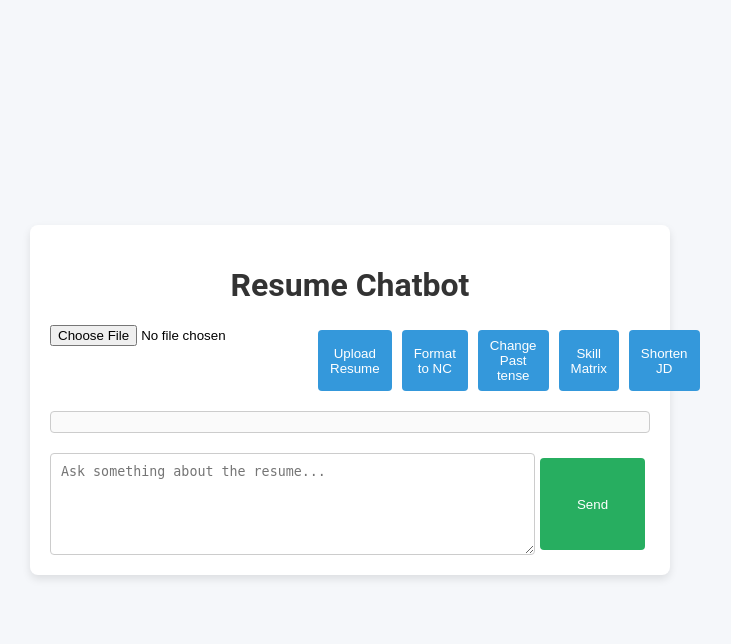
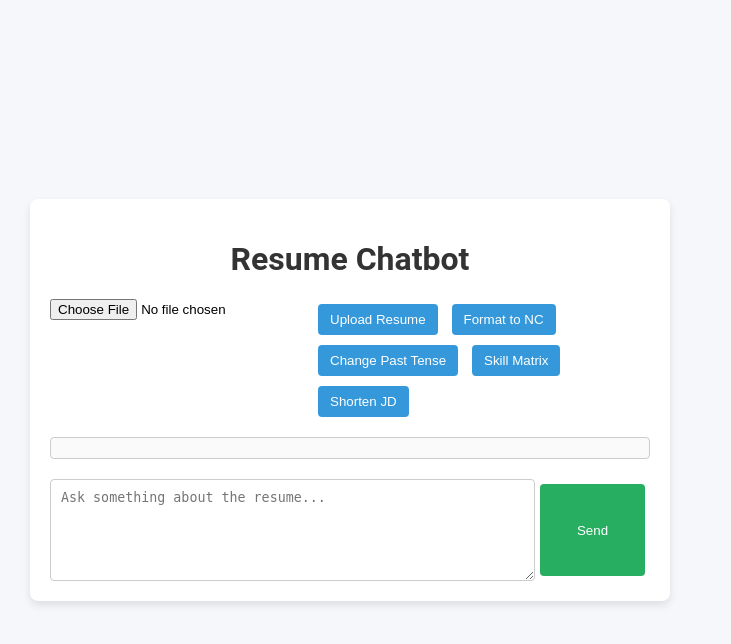
Before and after one commit to SathishPasapugazh/Resume, a Flask app: page / in a window 1280 px wide. Shown: the top 644 px of the page, without its empty margins (290-1021 px from the left). Run offline with Flask 3, Linux system fonts and the light colour scheme.

Commit message:
Update chat.html

```diff
--- a/templates/chat.html
+++ b/templates/chat.html
@@ -13,11 +13,13 @@
         <!-- Form to upload resume -->
         <form id="resumeForm" class="upload-form">
             <input type="file" id="resumeFile" name="doc" accept=".pdf,.doc,.docx" />
-            <button type="button" onclick="uploadResume()">Upload Resume</button>
-            <button type="button" onclick="formatToNC()">Format to NC</button>
-	    <button type="button" onclick="changeTense()">Change Past tense</button>
-	    <button type="button" onclick="skillMatrix()">Skill Matrix</button>
-	    <button type="button" onclick="shortenJd()">Shorten JD</button>
+            <div class="button-container">
+                <button type="button" onclick="uploadResume()">Upload Resume</button>
+                <button type="button" onclick="formatToNC()">Format to NC</button>
+                <button type="button" onclick="changeTense()">Change Past Tense</button>
+                <button type="button" onclick="skillMatrix()">Skill Matrix</button>
+                <button type="button" onclick="shortenJd()">Shorten JD</button>
+            </div>
         </form>
 
         <!-- Chat container -->
```
